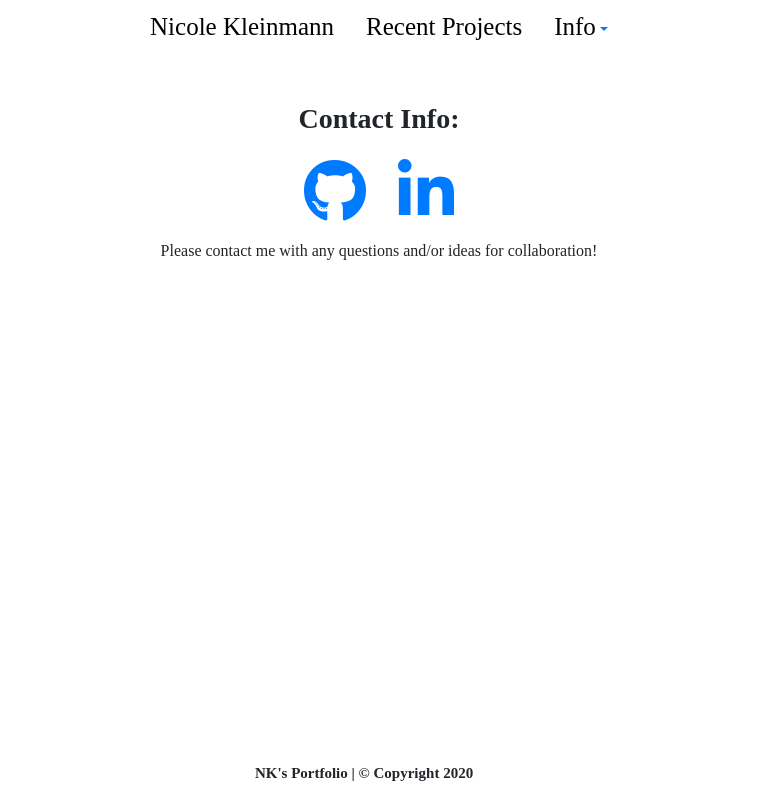
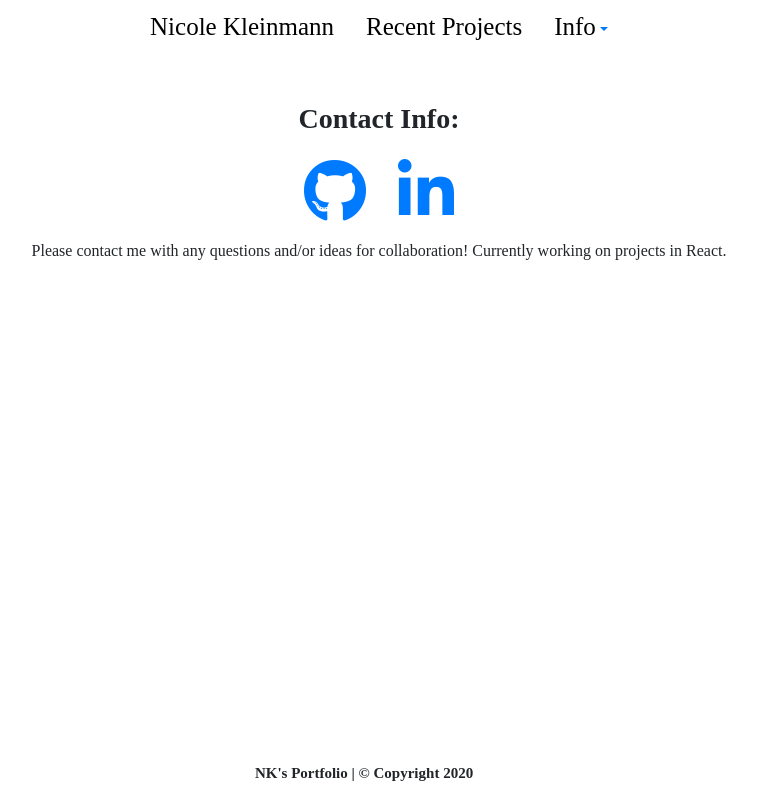
Before and after one commit to nkleinmann/NKportfolio, a React (Create React App) app: page /contact in a window 1280 px wide. Shown: the whole page, without its empty margins (261-1018 px from the left). Built offline with nearby package versions, Linux system fonts and the light colour scheme; a web font is replaced by a local one.

Commit message:
edited contact info

```diff
--- a/src/views/contact.jsx
+++ b/src/views/contact.jsx
@@ -25,7 +25,7 @@ function Contact() {
             <Row>
                 <Col>
                     <p>
-                        Please contact me with any questions and/or ideas for collaboration!
+                        Please contact me with any questions and/or ideas for collaboration! Currently working on projects in React.
                 </p>
                 </Col>
             </Row>
```
